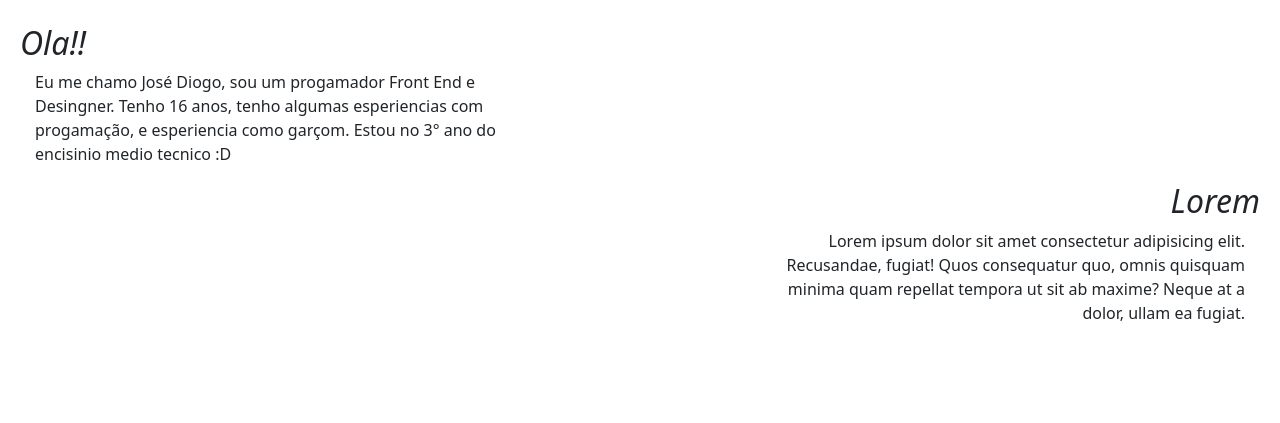
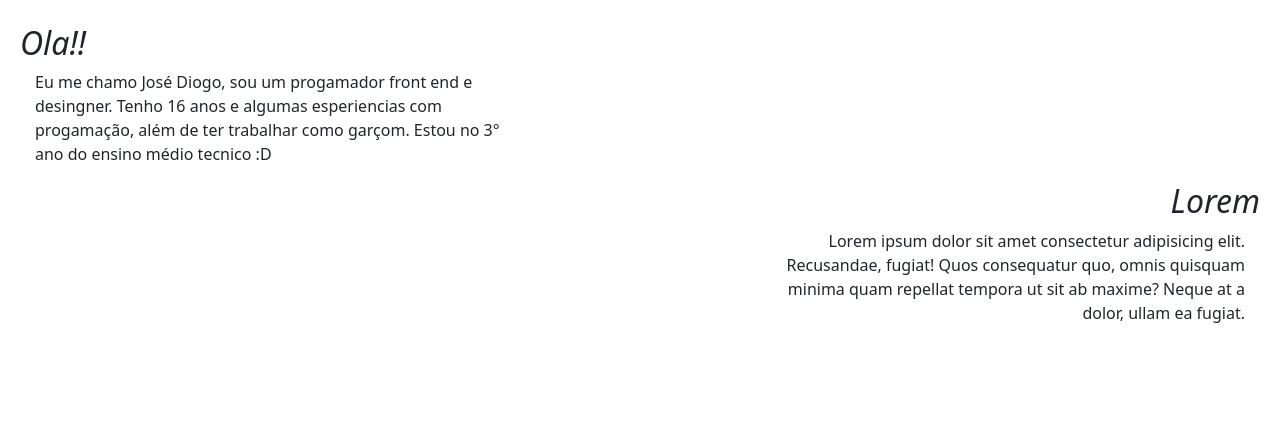
Before and after one commit to ZeDio/Teste, a plain HTML site: page index.html in a window 1280 px wide. Shown: the part 377-800 px from the top of the page. Drawn offline with nearby package versions, Linux system fonts and the light colour scheme.

Commit message:
arruando português

```diff
--- a/index.html
+++ b/index.html
@@ -41,7 +41,7 @@
           <h2>
             Ola!!
           </h2>
-          <p>Eu me chamo José Diogo, sou um progamador Front End e Desingner. Tenho 16 anos, tenho algumas esperiencias com progamação, e esperiencia como garçom. Estou no 3° ano do encisinio medio tecnico :D</p>
+          <p>Eu me chamo José Diogo, sou um progamador front end e desingner. Tenho 16 anos e algumas esperiencias com progamação, além de ter trabalhar como garçom. Estou no 3° ano do ensino médio tecnico :D</p>
         </div>
 
         <div class="apreDL">
```
